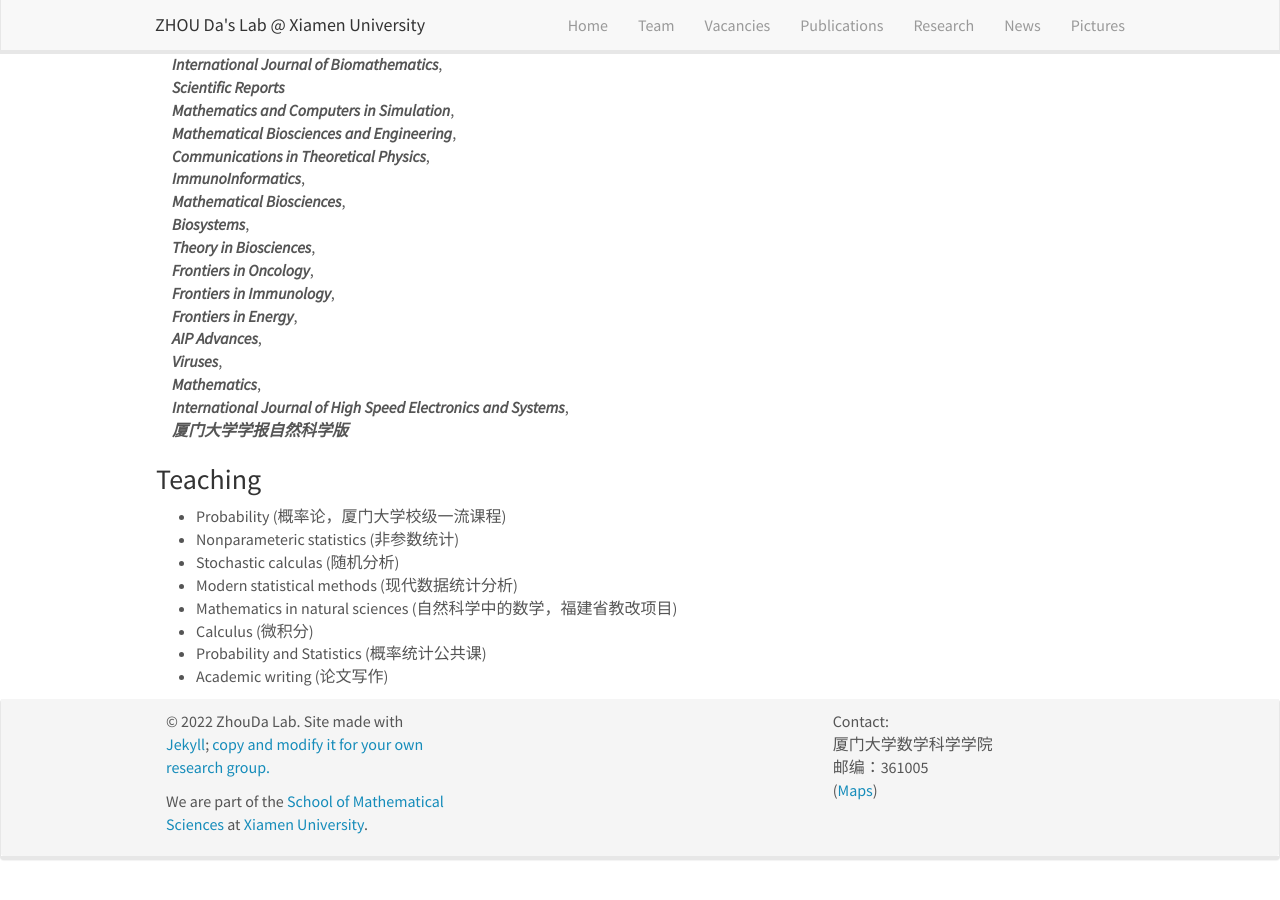
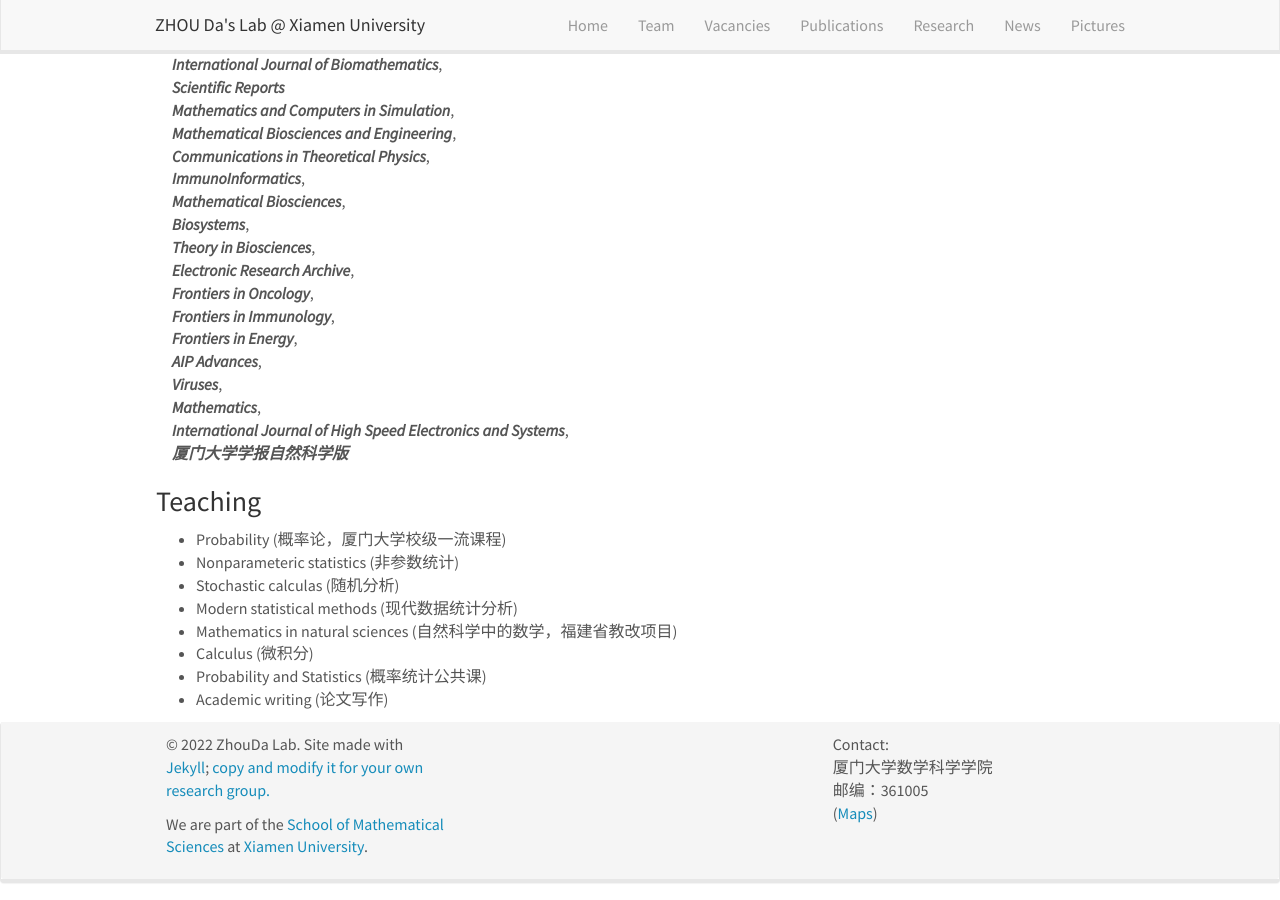
Before and after one commit to ZhouDaLab/zhoudalab.github.io, a Jekyll site: the page built from _pages/home.md, in a window 1280 px wide and 900 px high, scrolled down 2906 px. Built offline with Jekyll 4.4.1, drawn with Linux system fonts in a browser that asks for light colours; nearby versions of some CDN libraries.

Commit message:
Update home.md

```diff
--- a/_pages/home.md
+++ b/_pages/home.md
@@ -118,6 +118,7 @@ Email：zhouda@xmu.edu.cn
 &emsp;***Mathematical Biosciences***,
 &emsp;***Biosystems***,
 &emsp;***Theory in Biosciences***,
+&emsp;***Electronic Research Archive***,
 &emsp;***Frontiers in Oncology***,
 &emsp;***Frontiers in Immunology***,
 &emsp;***Frontiers in Energy***,
```
